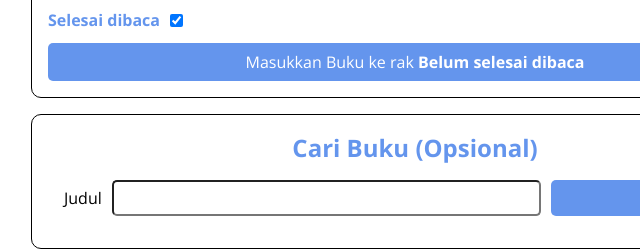
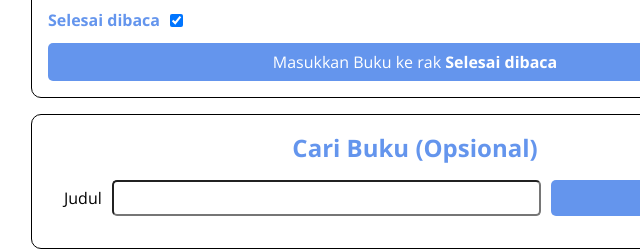
Before and after one commit to kucingapi/Dicoding-bookshelf-frontend, a plain HTML site: page index.html in a window 1280 px wide. Both pictures are taken after a click on the checkbox "Selesai dibaca". Shown: the part 352-603 px from the top of the page, 225-865 px from the left. Drawn offline with nearby package versions, Linux system fonts and the light colour scheme.

Commit message:
added event to checkBox

```diff
--- a/index.html
+++ b/index.html
@@ -32,9 +32,9 @@
             </div>
             <div class="input_inline">
                 <label for="inputBookIsComplete">Selesai dibaca</label>
-                <input id="inputBookIsComplete" type="checkbox">
+                <input id="inputBookIsComplete" type="checkbox" name="checkbox">
             </div>
-            <button id="bookSubmit" type="submit">Masukkan Buku ke rak <span>Belum selesai dibaca</span></button>
+            <button id="bookSubmit" type="submit">Masukkan Buku ke rak <span id="bookIsComplete">Belum selesai dibaca</span></button>
         </form>
     </section>
 
--- a/main.js
+++ b/main.js
@@ -1,8 +1,10 @@
 let currentId = 0;
+
 function addBook(){
 	const data = getData();
 	console.log(data);
 }
+
 function getById(elementId){
 	return document.getElementById(elementId);
 }
--- a/script.js
+++ b/script.js
@@ -5,4 +5,17 @@ document.addEventListener("DOMContentLoaded",function(){
 		event.preventDefault();
 		addBook();
 	})
+
+	const inputCheckBox = document.querySelector("input[name=checkbox]");
+
+	inputCheckBox.addEventListener('change',(event) =>{
+
+		const bookIsCompleteSpan = document.getElementById('bookIsComplete');
+		if(inputCheckBox.checked){
+			bookIsCompleteSpan.innerText = 'Selesai dibaca';
+		}
+		else{
+			bookIsCompleteSpan.innerText = 'Belum selesai dibaca';
+		}
+	})
 });
```
